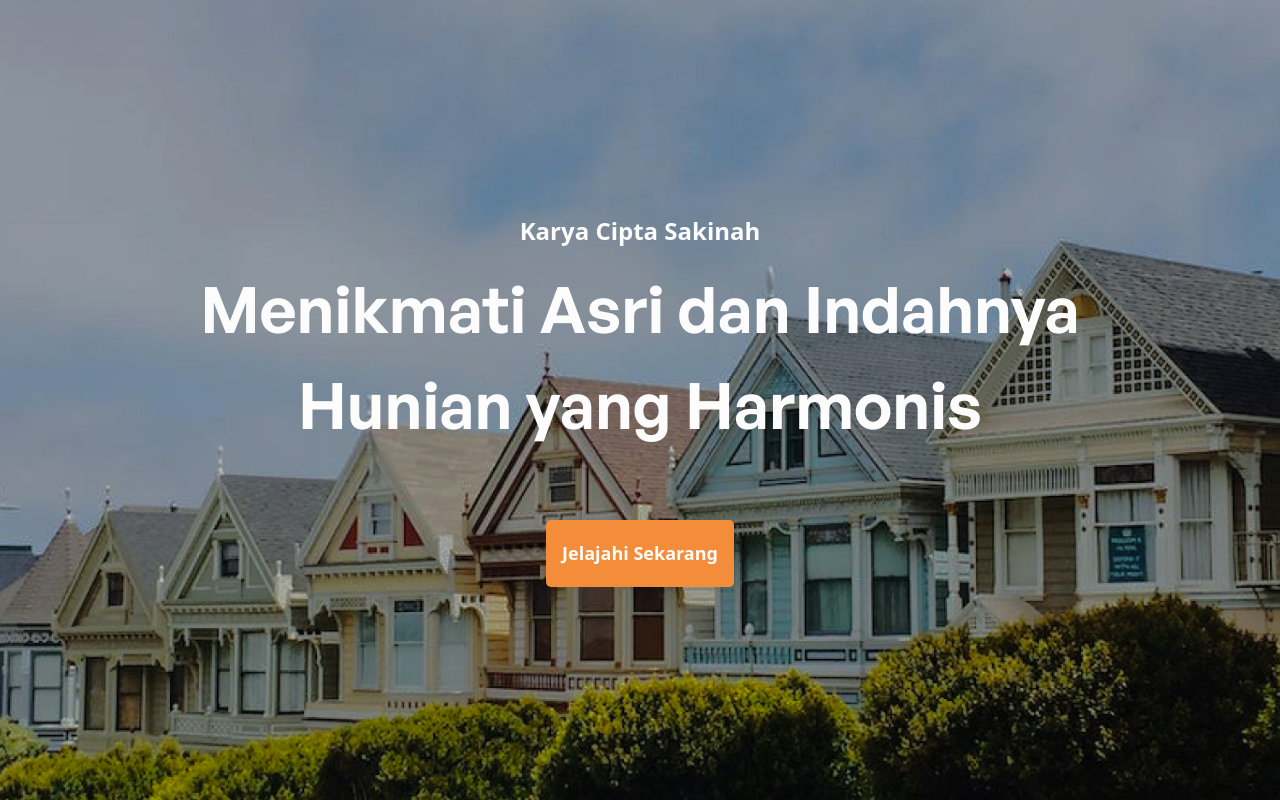
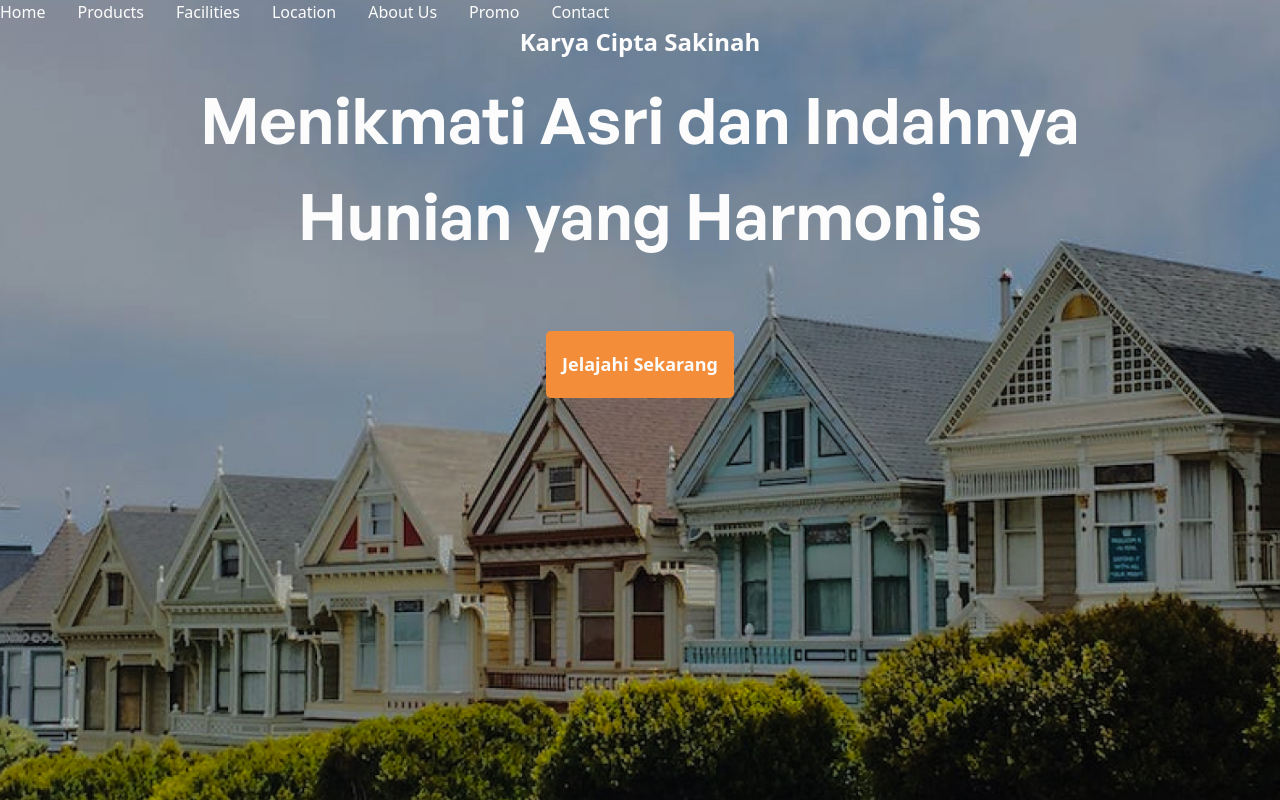
Before and after one commit to no-id-ea/sakinah-residence-v2, a Next.js app: page / in a window 1280 px wide. Built offline with nearby package versions, Linux system fonts and the light colour scheme.

Commit message:
feat: semi navbar

```diff
--- /dev/null
+++ b/src/components/Navbar.tsx
@@ -0,0 +1,23 @@
+import { navigations } from '@/constants'
+
+import Link from 'next/link'
+
+const Navbar = () => {
+  return (
+    <header className="z-10 flex items-center justify-between w-full">
+      <nav className="max-w-[1440px] flex flex-row justify-between items-center">
+        {navigations.map(nav => (
+          <Link
+            key={nav.name}
+            href={nav.path}
+            className='text-snow pr-[32px]'
+          >
+            {nav.name}
+          </Link>
+        ))}
+      </nav>
+    </header>
+  )
+}
+
+export default Navbar
--- /dev/null
+++ b/src/components/index.ts
@@ -0,0 +1 @@
+export { default as Navbar } from './Navbar'
--- /dev/null
+++ b/src/constants/index.ts
@@ -0,0 +1,30 @@
+export const navigations = [
+    {
+        name: 'Home',
+        path: '/'
+    },
+    {
+        name: 'Products',
+        path: '/products'
+    },
+    {
+        name: 'Facilities',
+        path: '/facilities'
+    },
+    {
+        name: 'Location',
+        path: '/location'
+    },
+    {
+        name: 'About Us',
+        path: '/about-us'
+    },
+    {
+        name: 'Promo',
+        path: '/promo'
+    },
+    {
+        name: 'Contact',
+        path: '/contact'
+    }
+]
--- a/src/views/Banner.tsx
+++ b/src/views/Banner.tsx
@@ -1,8 +1,13 @@
 import { BannerProps } from "@/types";
+
+import { Navbar } from "@/components";
 
 const Banner = ({ owner, title, subtitle, buttonText }: BannerProps) => {
   return (
-    <div className="flex flex-col items-center justify-center object-center w-full min-h-screen bg-center bg-cover text-snow bg-banner-hero">
+    <div className="flex flex-col w-full min-h-screen bg-center bg-cover text-snow bg-banner-hero">
+      <Navbar />
+
+      <div className="flex flex-col items-center justify-center object-center w-full h-full">
         <p className="text-[24px] font-semibold font-montserrat mb-[11px]">{owner}</p>
         <div className="flex flex-col items-center justify-start w-full">
           <h1 className="text-[64px] font-semibold font-general">{title}</h1>
@@ -12,6 +17,7 @@ const Banner = ({ owner, title, subtitle, buttonText }: BannerProps) => {
           {buttonText}
         </button>
       </div>
+    </div>
   );
 };
 
```
Also changed, not shown: src/views/index.ts (renamed from src/views/index.tsx). Lines whose indentation alone changed are shown as unchanged.
